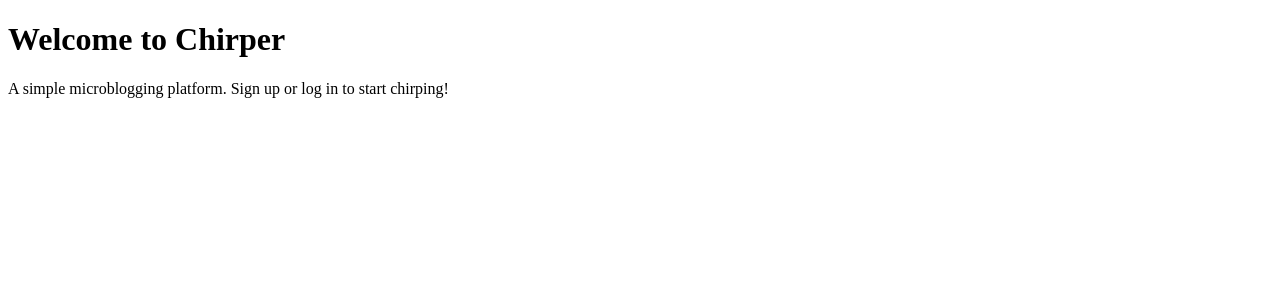
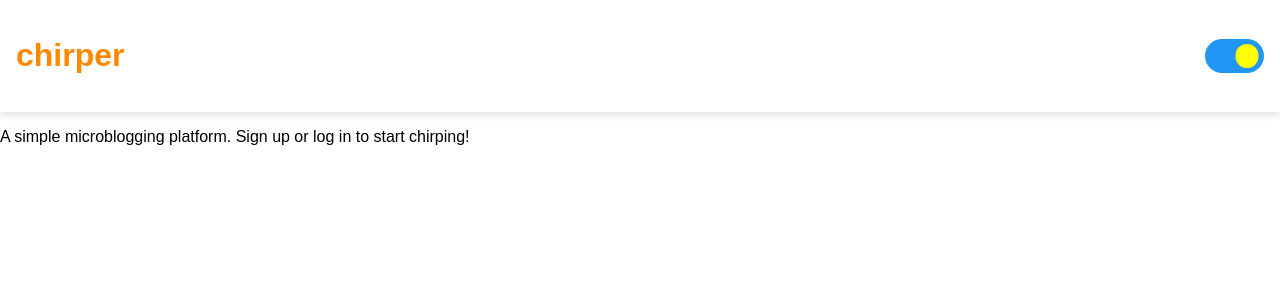
Before and after one commit to mattk6/chirper, a Django app: page / in a window 1280 px wide. Shown: the top 300 px of the page. Run offline with Django 5.2, Linux system fonts and the light colour scheme.

Commit message:
Updated home page for Chirper. New header styling to help with seperation between the header and main page. Also integrated a slider for light and dark mode. Creates styles.css and script.js to help handle new features.

```diff
--- /dev/null
+++ b/home/static/script.js
@@ -0,0 +1,13 @@
+// script.js
+// Grant Wells
+
+// Wait for the webpage to fully load
+document.addEventListener("DOMContentLoaded", function () {
+    // Select the checkbox input for toggling themes
+    const themeToggle = document.getElementById("theme-toggle");
+
+    // Toggle dark mode when the switch is clicked
+    themeToggle.addEventListener("change", function () {
+        document.body.classList.toggle("dark-mode");
+    });
+});
--- /dev/null
+++ b/home/static/styles.css
@@ -0,0 +1,109 @@
+/* styles.css
+   Grant Wells
+*/
+
+/* ================================
+   Chirper Stylesheet
+   Includes Dark/Light Mode Toggle
+   Theme Switch from Uiverse.io
+   Credit: alfoly1988
+================================ */
+
+/* Default Light Mode */
+body {
+    background-color: white;
+    color: black;
+    font-family: Arial, sans-serif;
+    margin: 0;
+    padding: 0;
+}
+
+/* Header Styles */
+header {
+    display: flex;
+    justify-content: space-between;
+    align-items: center;
+    padding: 1em;
+    background-color: white;
+    box-shadow: 0px 4px 6px rgba(0, 0, 0, 0.1);
+    /* Creates depth for light mode */
+}
+
+/* Dark Mode Styling */
+body.dark-mode {
+    background-color: #1e1e1e;
+    color: white;
+}
+
+body.dark-mode header {
+    background-color: #333;
+}
+
+/* Header title (Chirper) color */
+header h1 {
+    color: #ff8800;
+    /* Warm orange */
+}
+
+/* Dark mode header title */
+body.dark-mode header h1 {
+    color: #ffbb66;
+    /* Softer warm orange for dark mode */
+}
+
+/* ================================
+     Dark/Light Mode Switch Styles
+     From Uiverse.io by alfoly1988
+  ================================ */
+
+/* The switch - the box around the slider */
+.switch {
+    font-size: 17px;
+    position: relative;
+    display: inline-block;
+    width: 3.5em;
+    height: 2em;
+}
+
+/* Hide default HTML checkbox */
+.switch input {
+    opacity: 0;
+    width: 0;
+    height: 0;
+}
+
+/* The slider */
+.slider {
+    position: absolute;
+    cursor: pointer;
+    top: 0;
+    left: 0;
+    right: 0;
+    bottom: 0;
+    background-color: rgb(75, 73, 74);
+    transition: 0.4s;
+    border-radius: 30px;
+}
+
+.slider:before {
+    position: absolute;
+    content: "";
+    height: 1.4em;
+    width: 1.4em;
+    border-radius: 20px;
+    left: 0.3em;
+    bottom: 0.3em;
+    background-color: black;
+    box-shadow: inset 8px -4px 0 0 white;
+    transition: 0.4s;
+}
+
+.switch input:checked+.slider {
+    background-color: #2196f3;
+}
+
+.switch input:checked+.slider:before {
+    transform: translateX(1.5em);
+    background-color: yellow;
+    box-shadow: none;
+}
--- a/home/templates/home/index.html
+++ b/home/templates/home/index.html
@@ -12,11 +12,26 @@
     <meta charset="UTF-8">
     <meta name="viewport" content="width=device-width, initial-scale=1.0">
     <title>Chirper - Home</title>
+    <link rel="stylesheet" href="/static/styles.css">
 </head>
 
 <body>
-    <h1>Welcome to Chirper</h1>
-    <p>A simple microblogging platform. Sign up or log in to start chirping!</p>
+    <!-- Header Section -->
+    <header>
+        <h1>chirper</h1>
+        <!-- Light/Dark Mode Toggle Slider -->
+        <label class="switch">
+            <input type="checkbox" id="theme-toggle" checked> <!-- Added 'checked' to start in dark mode -->
+            <span class="slider"></span>
+        </label>
+    </header>
+
+    <!-- Main Content -->
+    <main>
+        <p>A simple microblogging platform. Sign up or log in to start chirping!</p>
+    </main>
+
+    <script src="/static/script.js"></script>
 </body>
 
 </html>
```
